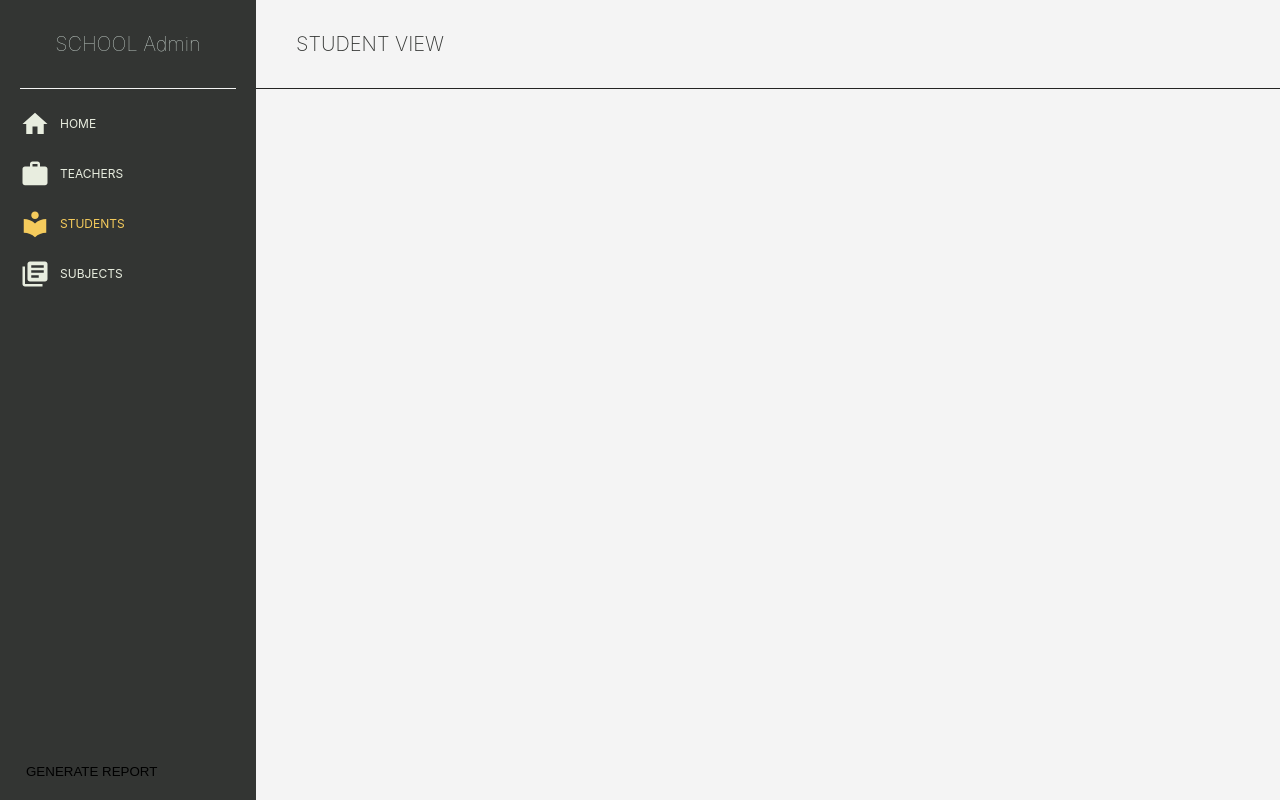
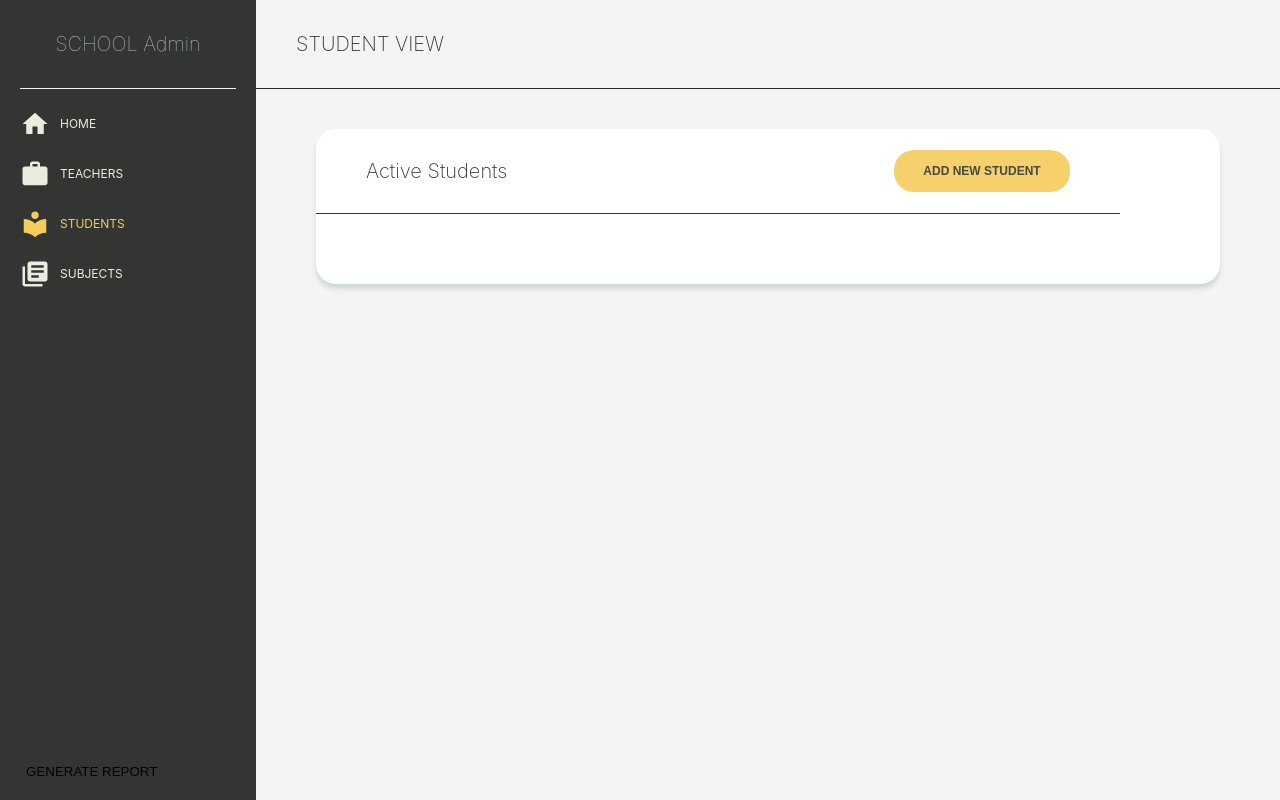
Before and after one commit to Danntastico/school-admin, a React (Create React App) app: page /students in a window 1280 px wide. Built offline with nearby package versions, Linux system fonts and the light colour scheme.

Commit message:
Modifying table Component

```diff
--- a/src/components/CardContainer/index.js
+++ b/src/components/CardContainer/index.js
@@ -1,6 +1,6 @@
-import React from 'react';
-import { Container, FirstColumn } from './styles';
-export const CardContainer = ({ children }) => {
+import React from "react";
+import { Container, FirstColumn } from "./styles";
+const CardContainer = ({ children }) => {
   return (
     <Container>
       <FirstColumn>{children[0]}</FirstColumn>
--- a/src/components/CardContainer/styles.js
+++ b/src/components/CardContainer/styles.js
@@ -1,16 +1,4 @@
-import styled from 'styled-components';
-
-export const Container = styled.div`
-  width: 100%;
-  height: auto;
-  background-color: #ffff;
-  border-radius: 20px;
-  box-shadow: 0px 5px 5px 0px rgba(207, 219, 213, 1);
-  padding-bottom: 70px;
-  display: flex;
-  justify-content: space-evenly;
-  padding: 10px;
-`;
+import styled from "styled-components";
 
 export const FirstColumn = styled.div`
   width: 50%;
--- /dev/null
+++ b/src/components/List/index.js
@@ -0,0 +1,14 @@
+import React from "react";
+import { Button } from "../Button";
+import { ListHeader, ListBody } from "./styles";
+export const List = ({ children, title, buttonLabel, handleAddItem }) => {
+  return (
+    <>
+      <ListHeader>
+        <h2> {title} </h2>
+        <Button label={buttonLabel} onClick={handleAddItem} />
+      </ListHeader>
+      <ListBody>{children}</ListBody>
+    </>
+  );
+};
--- /dev/null
+++ b/src/components/List/styles.js
@@ -0,0 +1,21 @@
+import styled from "styled-components";
+
+export const ListHeader = styled.div`
+  align-items: center;
+  display: flex;
+  height: 85px;
+  justify-content: space-between;
+  border-bottom: 1px solid var(--secondary-color);
+  padding: 0 50px;
+  width: 100%;
+  > h2 {
+    font-size: 20px;
+    color: var(--secondary-color);
+    font-weight: 200;
+    text-transform: capitalize;
+  }
+`;
+
+export const ListBody = styled.div`
+  margin: 10px 50px;
+`;
--- a/src/pages/Student.js
+++ b/src/pages/Student.js
@@ -1,7 +1,5 @@
 import React from "react";
-import { Link } from "@reach/router";
 import { Headbar } from "../components/Headbar";
-import { DETAIL_STUDENT_PATH } from "../utils/constants";
 import { ModalContainer } from "../components/ModalContainer";
 import { informationFields } from "../utils/fieldsList";
 import { Field } from "../components/Field";
@@ -9,6 +7,8 @@ import { Form } from "../components/Form";
 import { Button } from "../components/Button";
 import { useModal } from "../hooks/useModal";
 import { useInput } from "../hooks/useInput";
+import { List } from "../components/List";
+import { CardContainer } from "../styles/CardContainer";
 
 export const Students = () => {
   const [values, handleInputChange, reset] = useInput({
@@ -47,7 +47,18 @@ export const Students = () => {
   return (
     <div>
       <Headbar title="Student View" />
-      <div className="pageContent"></div>
+      <div className="pageContent">
+        <CardContainer>
+          <List
+            title="Active Students"
+            buttonLabel="Add New Student"
+            handleAddItem={openModal}
+          >
+
+
+          </List>
+        </CardContainer>
+      </div>
       {modalComponent()}
     </div>
   );
--- a/src/pages/StudentDetails.js
+++ b/src/pages/StudentDetails.js
@@ -1,12 +1,13 @@
 import React, { useState } from "react";
 import { Headbar } from "../components/Headbar";
-import { CardContainer } from "../components/CardContainer";
+
 import { Form } from "../components/Form";
 import { informationFields } from "../utils/fieldsList";
 import { Field } from "../components/Field";
 import { Button } from "../components/Button";
 
 import { useInput } from "../hooks/useInput";
+import { CardContainer } from "../styles/CardContainer";
 
 export const StudentDetails = () => {
   const [isDisabled, setIsDisabled] = useState(true);
--- a/src/pages/SubjectDetails.js
+++ b/src/pages/SubjectDetails.js
@@ -1,10 +1,10 @@
 import React from "react";
 import { Headbar } from "../components/Headbar";
-import { CardContainer } from "../components/CardContainer";
 import { subjectInformationFields } from "../utils/fieldsList";
 import { Field } from "../components/Field";
 import { Button } from "../components/Button";
 import { Form } from "../components/Form";
+import { CardContainer } from "../styles/CardContainer";
 
 export const SubjectDetails = () => {
   return (
--- a/src/pages/Teacher.js
+++ b/src/pages/Teacher.js
@@ -7,6 +7,7 @@ import { ModalContainer } from "../components/ModalContainer";
 import { Form } from "../components/Form";
 import { Field } from "../components/Field";
 import { informationFields } from "../utils/fieldsList";
+import { CardContainer } from "../styles/CardContainer";
 
 export const Teachers = () => {
   const [values, handleInputChange, reset] = useInput({
@@ -45,7 +46,9 @@ export const Teachers = () => {
   return (
     <>
       <Headbar title="Teacher View" />
-      <div className="pageContent"></div>
+      <div className="pageContent">
+        <CardContainer></CardContainer>
+      </div>
       {modalComponent()}
     </>
   );
--- a/src/pages/TeacherDetails.js
+++ b/src/pages/TeacherDetails.js
@@ -1,10 +1,10 @@
 import React from "react";
 import { Headbar } from "../components/Headbar";
-import { CardContainer } from "../components/CardContainer";
 import { Form } from "../components/Form";
 import { informationFields } from "../utils/fieldsList";
 import { Field } from "../components/Field";
 import { Button } from "../components/Button";
+import { CardContainer } from "../styles/CardContainer";
 
 export const TeacherDetails = () => {
   return (
--- /dev/null
+++ b/src/styles/CardContainer.js
@@ -0,0 +1,12 @@
+import styled from "styled-components";
+
+export const CardContainer = styled.div`
+  width: 100%;
+  height: auto;
+  background-color: #ffff;
+  border-radius: 20px;
+  box-shadow: 0px 5px 5px 0px rgba(207, 219, 213, 1);
+  padding-bottom: 70px;
+  display: flex;
+  justify-content: space-evenly;
+`;
--- /dev/null
+++ b/src/utils/tableConfig.js
@@ -0,0 +1,6 @@
+export const personHeadLabels = {
+  id: "ID",
+  name: "Name",
+  lastName: "LastName",
+  options: "Options",
+};
```
Also changed, not shown: src/components/Table/index.js (+34 -10 lines).
